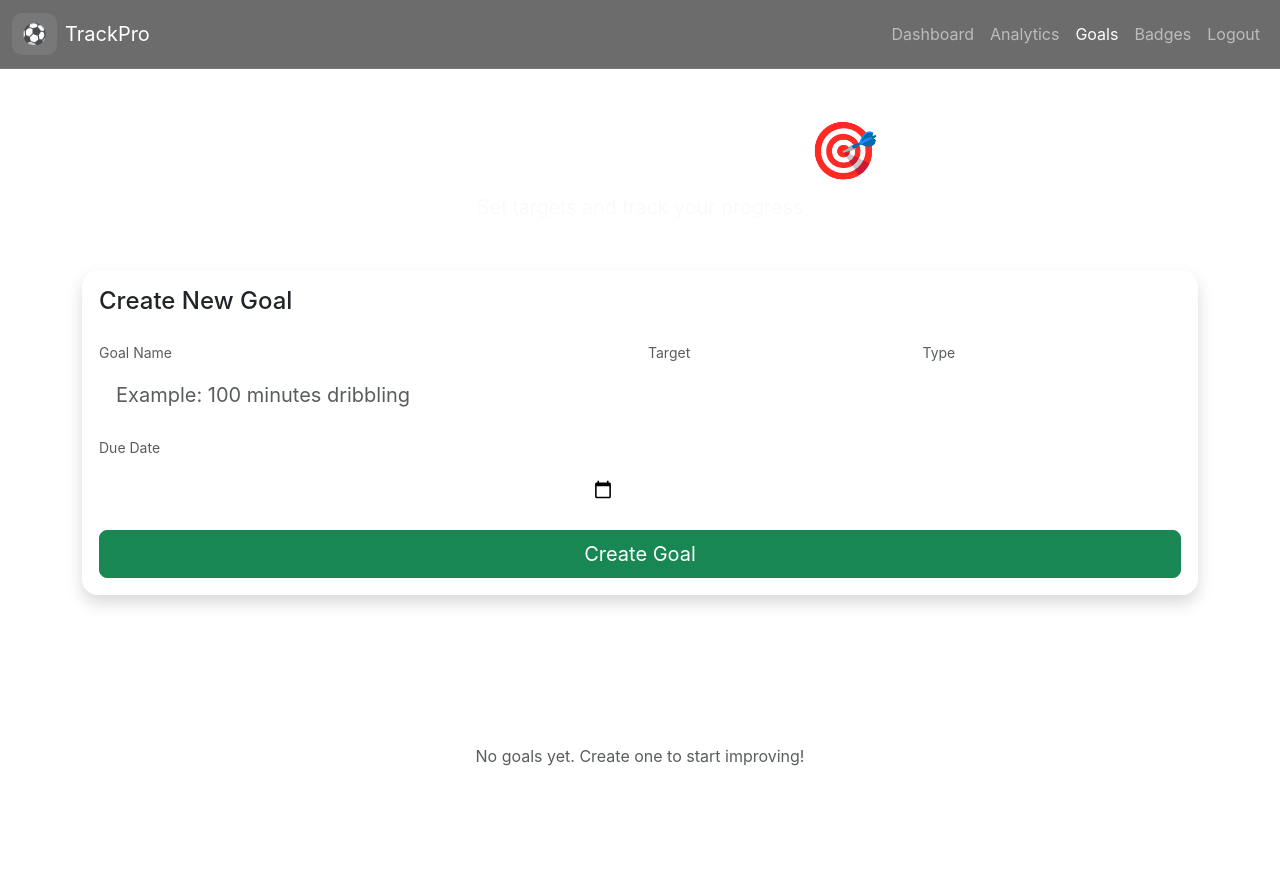
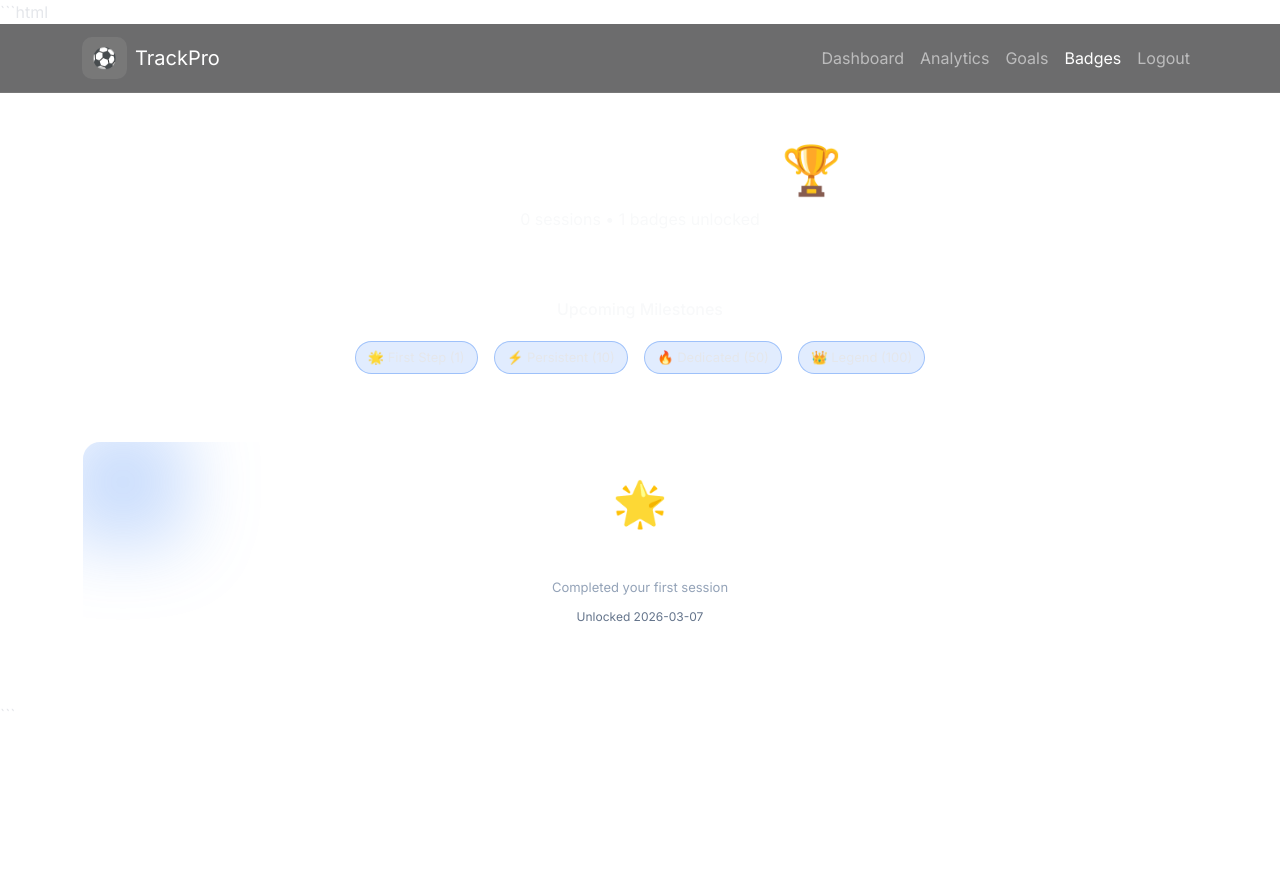
Before and after one commit to akshitjoshi335-maker/Football-progress-tracking, a Flask app: page /badges in a window 1280 px wide. After the commit the page ends 711 px from the top, so only its background shows below. Run offline with Flask 3, Linux system fonts and the light colour scheme; a user stored in the database is signed in; data comes from the database, SQL or seed files in the repository; data that the repository does not hold is empty.

Commit message:
Update badges.html

````diff
--- a/templates/badges.html
+++ b/templates/badges.html
@@ -1,92 +1,255 @@
+```html
 <!DOCTYPE html>
 <html lang="en">
+
 <head>
+
 <meta charset="UTF-8">
 <meta name="viewport" content="width=device-width, initial-scale=1.0">
 
-<title>Goals - Football Training Tracker</title>
+<title>Achievements - TrackPro</title>
 
 <link href="https://cdn.jsdelivr.net/npm/bootstrap@5.3.1/dist/css/bootstrap.min.css" rel="stylesheet">
 
-<link href="https://fonts.googleapis.com/css2?family=Roboto:wght@300;400;700&display=swap" rel="stylesheet">
+<link href="https://fonts.googleapis.com/css2?family=Inter:wght@300;400;500;600&display=swap" rel="stylesheet">
 
 <link rel="stylesheet" href="/static/css/style.css">
 
 <style>
 
-.goal-card{
-background: linear-gradient(135deg, rgba(54,162,235,0.15), rgba(76,175,80,0.15));
-border:1px solid rgba(255,255,255,0.1);
-border-radius:16px;
-padding:20px;
-transition:0.3s;
+/* page */
+
+body{
+font-family:'Inter',sans-serif;
 }
 
-.goal-card:hover{
-transform:translateY(-4px);
-background: linear-gradient(135deg, rgba(54,162,235,0.25), rgba(76,175,80,0.25));
+/* header animation */
+
+header{
+animation:fadeSlide .8s ease;
 }
 
-.goal-title{
-font-weight:600;
-font-size:1.2rem;
-color:white;
+/* badge grid */
+
+.badge-grid{
+display:grid;
+grid-template-columns:repeat(auto-fit,minmax(220px,1fr));
+gap:24px;
 }
 
-.goal-meta{
-color:#b3b3b3;
-font-size:0.9rem;
+/* badge card */
+
+.badge-card{
+
+background:rgba(255,255,255,0.05);
+
+border:1px solid rgba(255,255,255,0.08);
+
+border-radius:18px;
+
+padding:28px;
+
+text-align:center;
+
+backdrop-filter:blur(15px);
+
+transition:all .35s cubic-bezier(.22,1,.36,1);
+
+position:relative;
+
+overflow:hidden;
+
 }
 
-.progress{
-height:10px;
-border-radius:10px;
-background:rgba(255,255,255,0.1);
+/* hover animation */
+
+.badge-card:hover{
+
+transform:translateY(-6px) scale(1.03);
+
+box-shadow:0 20px 40px rgba(0,0,0,0.6);
+
+border-color:rgba(59,130,246,0.4);
+
 }
 
-.progress-bar{
-background:linear-gradient(90deg,#36a2eb,#4caf50);
+/* glow effect */
+
+.badge-card.unlocked::before{
+
+content:"";
+
+position:absolute;
+
+width:160px;
+height:160px;
+
+background:radial-gradient(circle,rgba(59,130,246,0.35),transparent);
+
+top:-40px;
+left:-40px;
+
+filter:blur(30px);
+
 }
 
-.goal-complete-btn{
-border-radius:30px;
+/* icon */
+
+.badge-icon{
+
+font-size:44px;
+
+margin-bottom:12px;
+
+animation:pop .6s ease;
+
 }
 
-.goal-completed{
-opacity:0.6;
+/* title */
+
+.badge-title{
+
+font-weight:600;
+
+color:white;
+
+margin-bottom:6px;
+
+}
+
+/* description */
+
+.badge-desc{
+
+font-size:13px;
+
+color:#94a3b8;
+
+}
+
+/* date */
+
+.badge-date{
+
+font-size:12px;
+
+margin-top:10px;
+
+color:#64748b;
+
+}
+
+/* locked badge */
+
+.badge-card.locked{
+
+opacity:.45;
+
+filter:grayscale(.6);
+
+}
+
+/* milestone bar */
+
+.milestone-card{
+
+background:rgba(255,255,255,0.05);
+
+border:1px solid rgba(255,255,255,0.08);
+
+border-radius:16px;
+
+padding:20px;
+
+margin-bottom:40px;
+
+}
+
+/* milestone badges */
+
+.milestone-badge{
+
+display:inline-block;
+
+background:rgba(59,130,246,0.15);
+
+border:1px solid rgba(59,130,246,0.4);
+
+padding:6px 12px;
+
+border-radius:20px;
+
+margin:6px;
+
+font-size:13px;
+
+}
+
+/* animations */
+
+@keyframes fadeSlide{
+
+0%{
+opacity:0;
+transform:translateY(20px);
+}
+
+100%{
+opacity:1;
+transform:translateY(0);
+}
+
+}
+
+@keyframes pop{
+
+0%{
+transform:scale(.5);
+opacity:0;
+}
+
+100%{
+transform:scale(1);
+opacity:1;
+}
+
 }
 
 </style>
 
 </head>
 
+
 <body class="bg-gradient">
 
 <nav class="navbar navbar-expand-lg navbar-dark sticky-top">
-<div class="container-fluid">
+
+<div class="container">
 
 <a class="navbar-brand d-flex align-items-center" href="/">
+
 <span class="brand-badge me-2">⚽</span>
-<span>TrackPro</span>
+
+TrackPro
+
 </a>
 
-<button class="navbar-toggler" type="button" data-bs-toggle="collapse" data-bs-target="#mainNav">
-<span class="navbar-toggler-icon"></span>
-</button>
-
-<div class="collapse navbar-collapse" id="mainNav">
 <ul class="navbar-nav ms-auto">
 
 <li class="nav-item"><a class="nav-link" href="/">Dashboard</a></li>
+
 <li class="nav-item"><a class="nav-link" href="/analytics">Analytics</a></li>
-<li class="nav-item"><a class="nav-link active" href="/goals">Goals</a></li>
-<li class="nav-item"><a class="nav-link" href="/badges">Badges</a></li>
+
+<li class="nav-item"><a class="nav-link" href="/goals">Goals</a></li>
+
+<li class="nav-item"><a class="nav-link active" href="/badges">Badges</a></li>
+
 <li class="nav-item"><a class="nav-link" href="/logout">Logout</a></li>
 
 </ul>
+
 </div>
 
-</div>
 </nav>
 
 
@@ -94,152 +257,87 @@ opacity:0.6;
 
 <header class="text-center mb-5">
 
-<h1 class="display-4 fw-bold text-white">Training Goals 🎯</h1>
+<h1 class="display-5 fw-bold text-white">Achievements 🏆</h1>
 
-<p class="lead text-light">
-Set targets and track your progress
+<p class="text-light">
+
+{{ total_sessions }} sessions • {{ achievements|length }} badges unlocked
+
 </p>
 
 </header>
 
 
-<!-- CREATE GOAL -->
+<!-- Milestones -->
 
-<div class="card glass shadow mb-5">
+<div class="milestone-card text-center">
 
-<div class="card-body">
+<h6 class="text-light mb-3">Upcoming Milestones</h6>
 
-<h4 class="mb-4">Create New Goal</h4>
+{% if total_sessions < 1 %}
+<span class="milestone-badge">🌟 First Step (1)</span>
+{% endif %}
 
-<form method="POST" action="/goals" class="row g-3">
+{% if total_sessions < 10 %}
+<span class="milestone-badge">⚡ Persistent (10)</span>
+{% endif %}
 
-<div class="col-md-6">
+{% if total_sessions < 50 %}
+<span class="milestone-badge">🔥 Dedicated (50)</span>
+{% endif %}
 
-<label class="form-label text-muted small">Goal Name</label>
-
-<input type="text" class="form-control form-control-lg form-control-custom"
-name="goal_name" placeholder="Example: 100 minutes dribbling" required>
+{% if total_sessions < 100 %}
+<span class="milestone-badge">👑 Legend (100)</span>
+{% endif %}
 
 </div>
 
 
-<div class="col-md-3">
+<!-- Badges -->
 
-<label class="form-label text-muted small">Target</label>
+<div class="badge-grid">
 
-<input type="number" class="form-control form-control-lg form-control-custom"
-name="target_value" min="1" required>
+{% if achievements %}
+
+{% for achievement in achievements %}
+
+<div class="badge-card unlocked">
+
+<div class="badge-icon">
+
+{{ achievement.icon_emoji }}
 
 </div>
 
+<div class="badge-title">
 
-<div class="col-md-3">
-
-<label class="form-label text-muted small">Type</label>
-
-<select class="form-control form-control-lg form-control-custom"
-name="target_type">
-
-<option value="minutes">Minutes</option>
-<option value="sessions">Sessions</option>
-<option value="drills">Drills</option>
-
-</select>
+{{ achievement.badge_name }}
 
 </div>
 
+<div class="badge-desc">
 
-<div class="col-md-6">
-
-<label class="form-label text-muted small">Due Date</label>
-
-<input type="date" class="form-control form-control-lg form-control-custom"
-name="due_date">
+{{ achievement.description }}
 
 </div>
 
+<div class="badge-date">
 
-<div class="col-12">
-
-<button class="btn btn-success btn-lg w-100">
-Create Goal
-</button>
-
-</div>
-
-</form>
+Unlocked {{ achievement.unlocked_at.split(' ')[0] }}
 
 </div>
 
 </div>
 
+{% endfor %}
 
+{% else %}
 
-<!-- GOALS -->
+<div class="text-center text-muted py-5">
 
-<h4 class="text-white mb-4">Your Goals</h4>
-
-{% if goals %}
-
-<div class="row g-4">
-
-{% for goal in goals %}
-
-<div class="col-md-6 col-lg-4">
-
-<div class="goal-card {% if goal.completed %}goal-completed{% endif %}">
-
-<div class="d-flex justify-content-between">
-
-<div class="goal-title">
-
-{% if goal.completed %}✅{% endif %}
-
-{{ goal.name }}
+Complete sessions to unlock badges!
 
 </div>
-
-</div>
-
-
-<div class="goal-meta mt-2">
-
-Target:
-<strong>{{ goal.target_value }} {{ goal.target_type }}</strong>
-
-{% if goal.due_date %}
-<br>Due: <strong>{{ goal.due_date }}</strong>
-{% endif %}
-
-</div>
-
-
-<!-- PROGRESS BAR -->
-
-<div class="progress mt-3">
-
-<div class="progress-bar"
-
-style="width: {{ goal.progress }}%">
-
-</div>
-
-</div>
-
-<div class="small text-muted mt-1">
-{{ goal.progress }}% complete
-</div>
-
-
-{% if not goal.completed %}
-
-<button
-class="btn btn-primary btn-sm mt-3 goal-complete-btn goal-complete"
-data-goal-id="{{ goal.id }}">
-
-Mark Complete
-
-</button>
 
 {% endif %}
 
@@ -247,53 +345,9 @@ Mark Complete
 
 </div>
 
-{% endfor %}
-
-</div>
-
-{% else %}
-
-<p class="text-muted text-center py-5">
-No goals yet. Create one to start improving!
-</p>
-
-{% endif %}
-
-</div>
-
-
-
 <script src="https://cdn.jsdelivr.net/npm/bootstrap@5.3.1/dist/js/bootstrap.bundle.min.js"></script>
 
-<script>
+</body>
 
-document.querySelectorAll('.goal-complete').forEach(btn => {
-
-btn.addEventListener('click', async function(){
-
-const goalId = this.dataset.goalId;
-
-try{
-
-const resp = await fetch(`/goal/complete/${goalId}`, {method:'POST'})
-
-if(resp.ok){
-
-location.reload()
-
-}
-
-}catch(err){
-
-alert("Error completing goal")
-
-}
-
-})
-
-})
-
-</script>
-
-</body>
 </html>
+```
````
